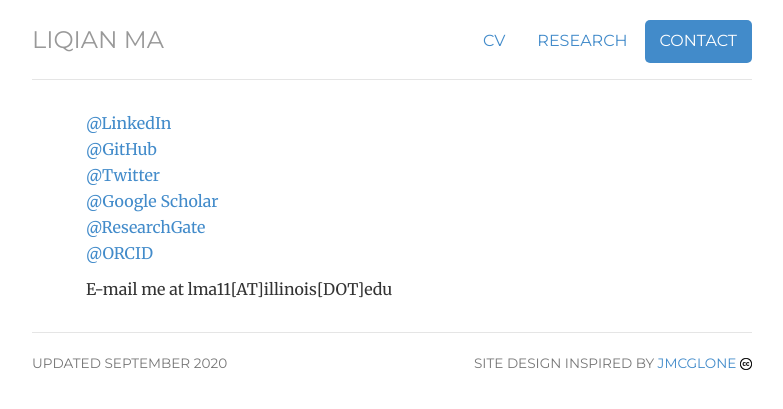
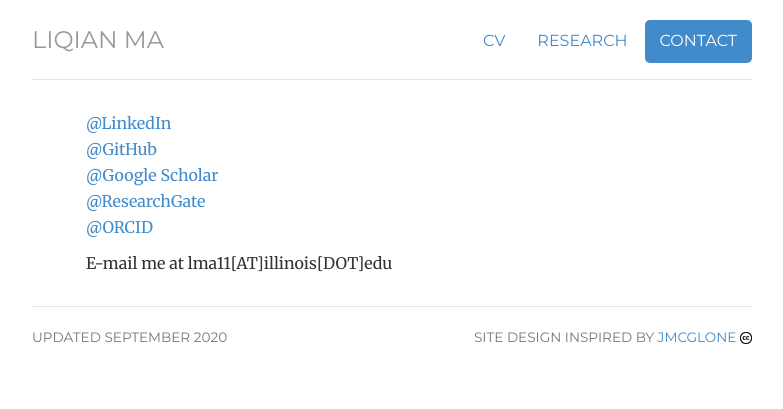
Before and after one commit to liqian-ma/liqian-ma.github.io, a Jekyll site: the page built from contact/index.html, in a window 1280 px wide. Shown: the top 409 px of the page, without its empty margins (248-1031 px from the left). Built offline with Jekyll 4.4.1, drawn with Linux system fonts in a browser that asks for light colours.

Commit message:
Update index.html

```diff
--- a/contact/index.html
+++ b/contact/index.html
@@ -13,7 +13,6 @@ keywords: genomics, cancer, research, immunology, University of Illinois, UIUC
 	<ul class="list-unstyled">
 	<li><a href="https://www.linkedin.com/in/liqian-ma/">@LinkedIn</a></li>
 	<li><a href="https://github.com/liqian-ma">@GitHub</a></li>
-	<li><a href="https://twitter.com/liqianma1?lang=en">@Twitter</a></li>
 	<li><a href="https://scholar.google.com/citations?user=XOKWlpgAAAAJ&hl=en&gmla=AJsN-F79zcujeLDCk_CUDQB1zAtAT6MwIjwwojO6dyG9PXx63XgqoRfF3KEAI-Hn-ycsmg-nT4w1L9koc25Z9voe8AnhAjigbKGwWRUZpYW47HN2slI3Hbw&sciund=4048768845565468314">@Google Scholar</a></li>
 	<li><a href="https://www.researchgate.net/profile/Liqian_Ma2?ev=hdr_xprf">@ResearchGate</a></li>
 	<li><a href="https://orcid.org/0000-0002-0264-9263">@ORCID</a></li>
```
